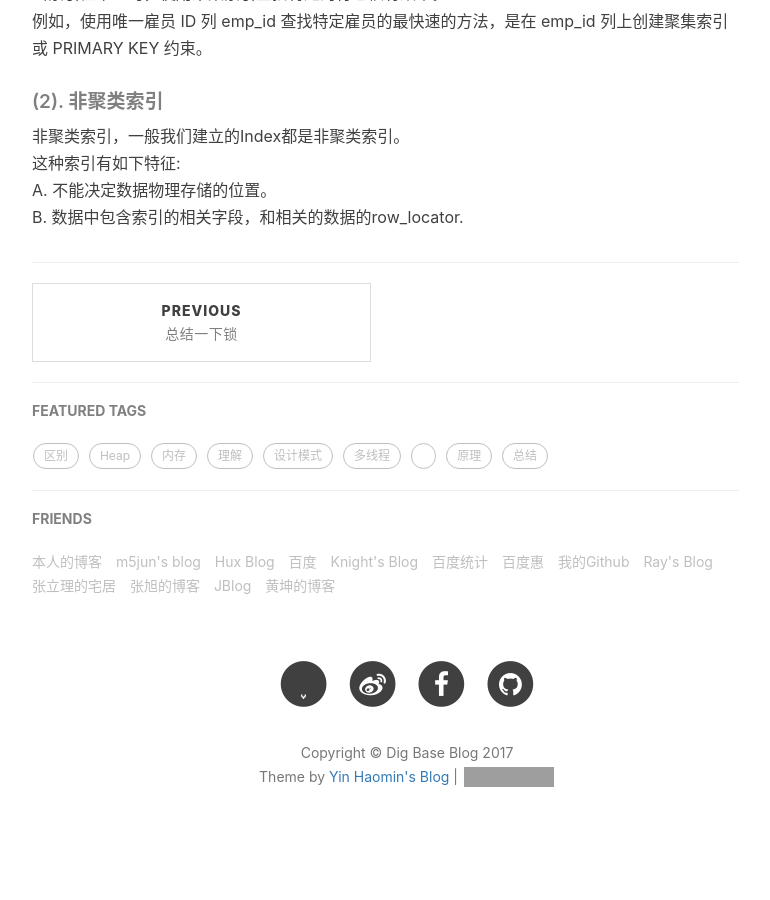
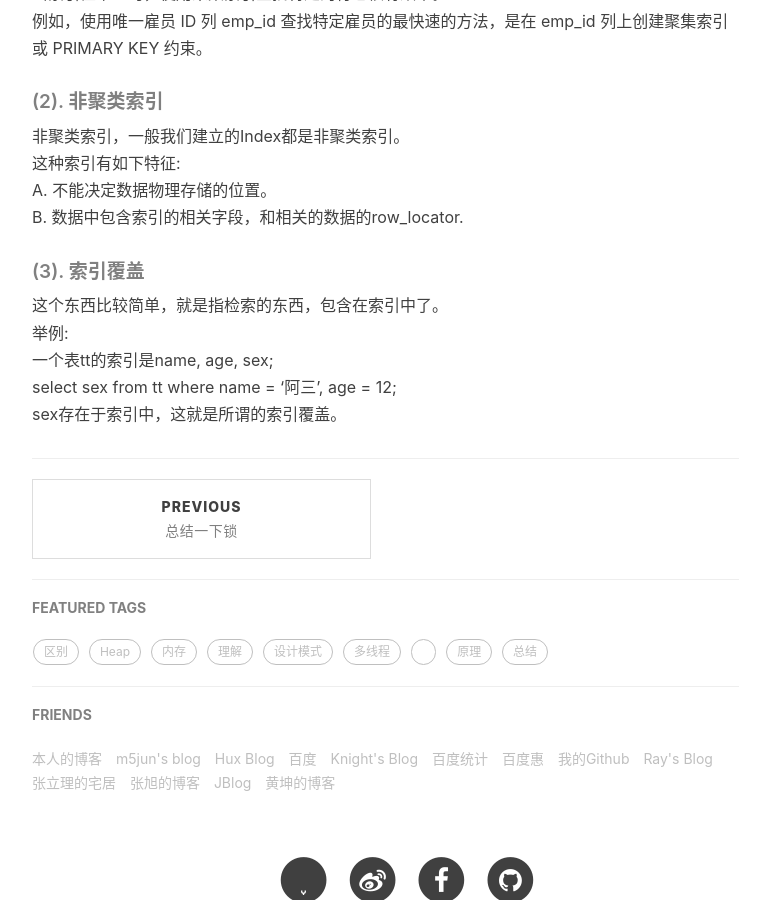
Before and after one commit to baiscjava/basicjava.github.io, a Jekyll site: the page built from _posts/2017-08-29-总结一下数据库的索引.md, in a window 1280 px wide and 900 px high, scrolled down 912 px. Shown: the whole window, without its empty margins (233-1003 px from the left). Built offline with Jekyll 4.4.1, drawn with Linux system fonts in a browser that asks for light colours; nearby versions of some CDN libraries; comment, search, counter and statistics services are not loaded; grey boxes are pictures that could not be loaded.

Commit message:
Update 2017-08-29-总结一下数据库的索引.md

```diff
--- a/_posts/2017-08-29-总结一下数据库的索引.md
+++ b/_posts/2017-08-29-总结一下数据库的索引.md
@@ -28,3 +28,10 @@ C. 聚簇索引可以用多个字段组成，类似电话号码簿，可以用
 这种索引有如下特征:<br>
 A. 不能决定数据物理存储的位置。<br>
 B. 数据中包含索引的相关字段，和相关的数据的row_locator.<br>
+
+##### (3). 索引覆盖<br>
+这个东西比较简单，就是指检索的东西，包含在索引中了。<br>
+举例:<br>
+一个表tt的索引是name, age, sex;<br>
+select sex from tt where name = '阿三', age = 12;<br>
+sex存在于索引中，这就是所谓的索引覆盖。<br>
```
